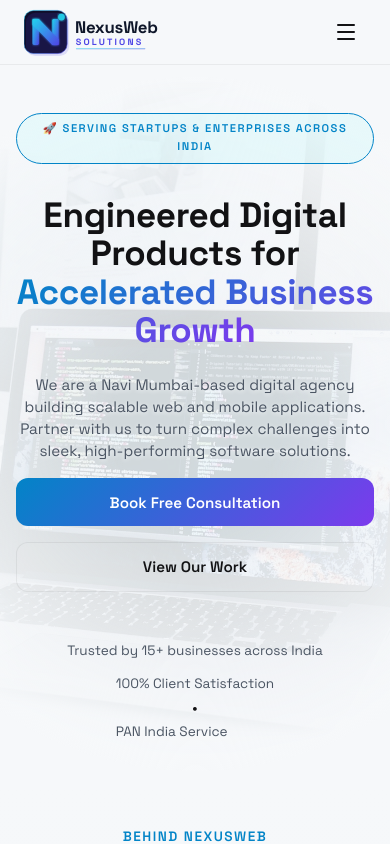
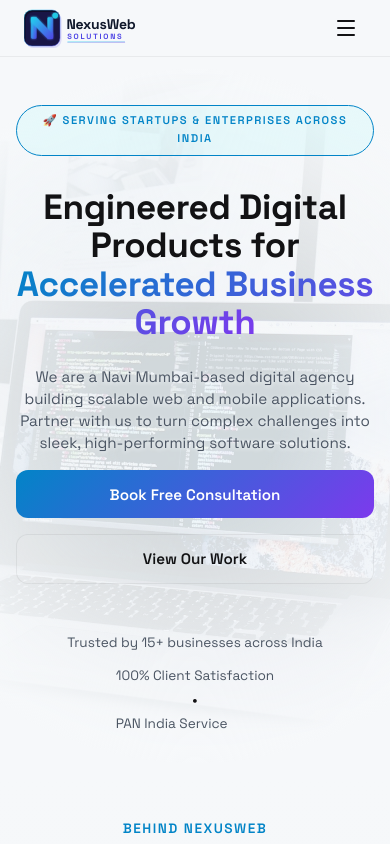
Before and after one commit to harshad56/Nexus, a React (Vite) app: page / in a window 390 px wide. Shown: the top 844 px of the page. Built offline with nearby package versions, Linux system fonts and the light colour scheme.

Commit message:
Improve mobile navbar layout and reduce logo size when back button is present

```diff
--- a/src/styles/Navbar.css
+++ b/src/styles/Navbar.css
@@ -39,6 +39,7 @@
 .navbar__brand {
   display: flex;
   align-items: center;
+  gap: 1rem;
   flex-shrink: 1;
   min-width: 0;
 }
@@ -342,6 +343,24 @@
   .navbar__toggle {
     display: flex !important;
   }
+
+  .navbar__brand {
+    gap: 0.25rem;
+  }
+
+  .navbar__back-btn {
+    padding: 0.4rem;
+    background: transparent;
+    border-color: transparent;
+    backdrop-filter: none;
+    -webkit-backdrop-filter: none;
+    margin-left: -0.5rem;
+  }
+
+  .navbar__logo svg {
+    width: 168px !important;
+    height: 40px !important;
+  }
 }
 
 @media (min-width: 770px) {
```
